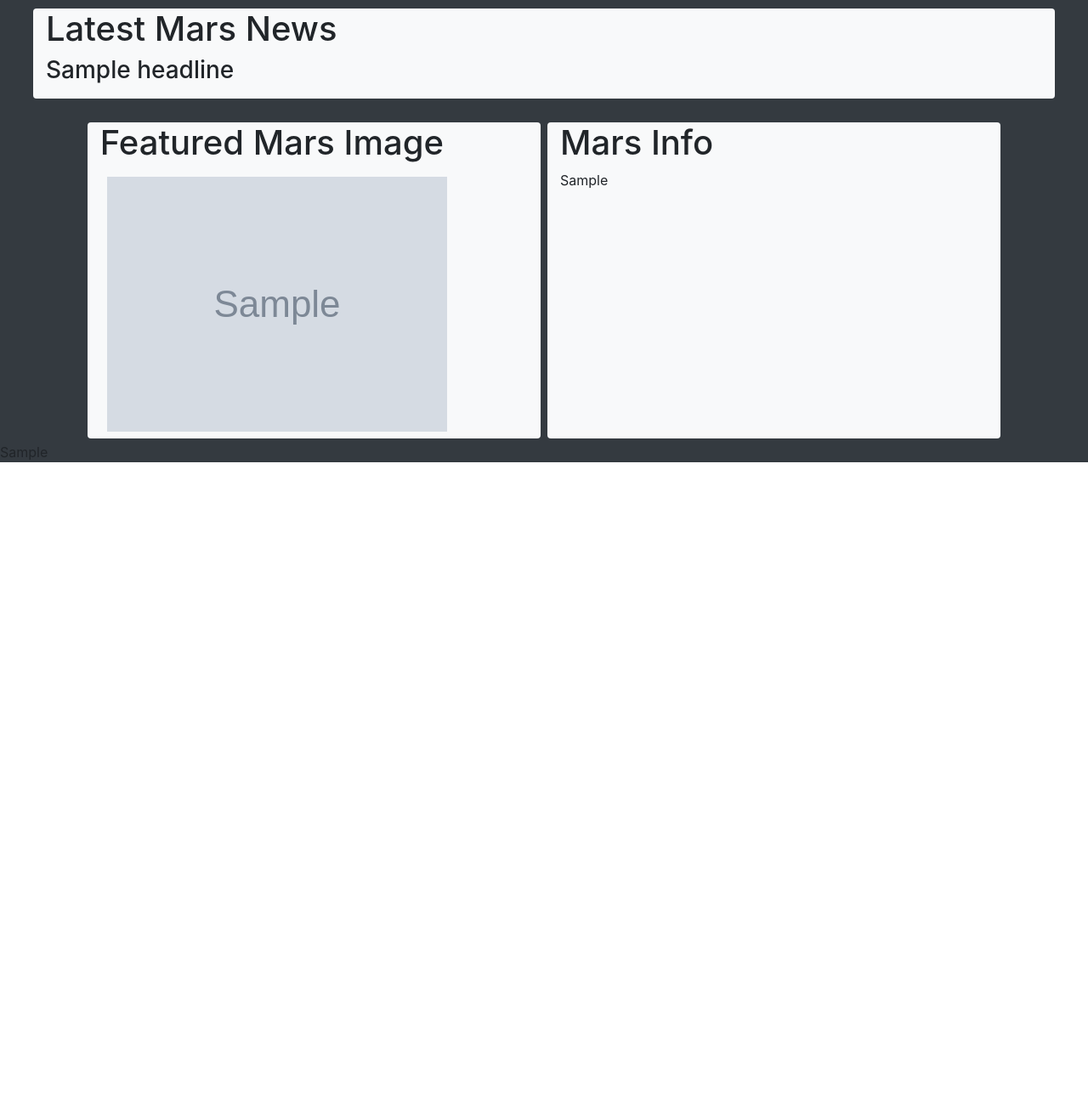
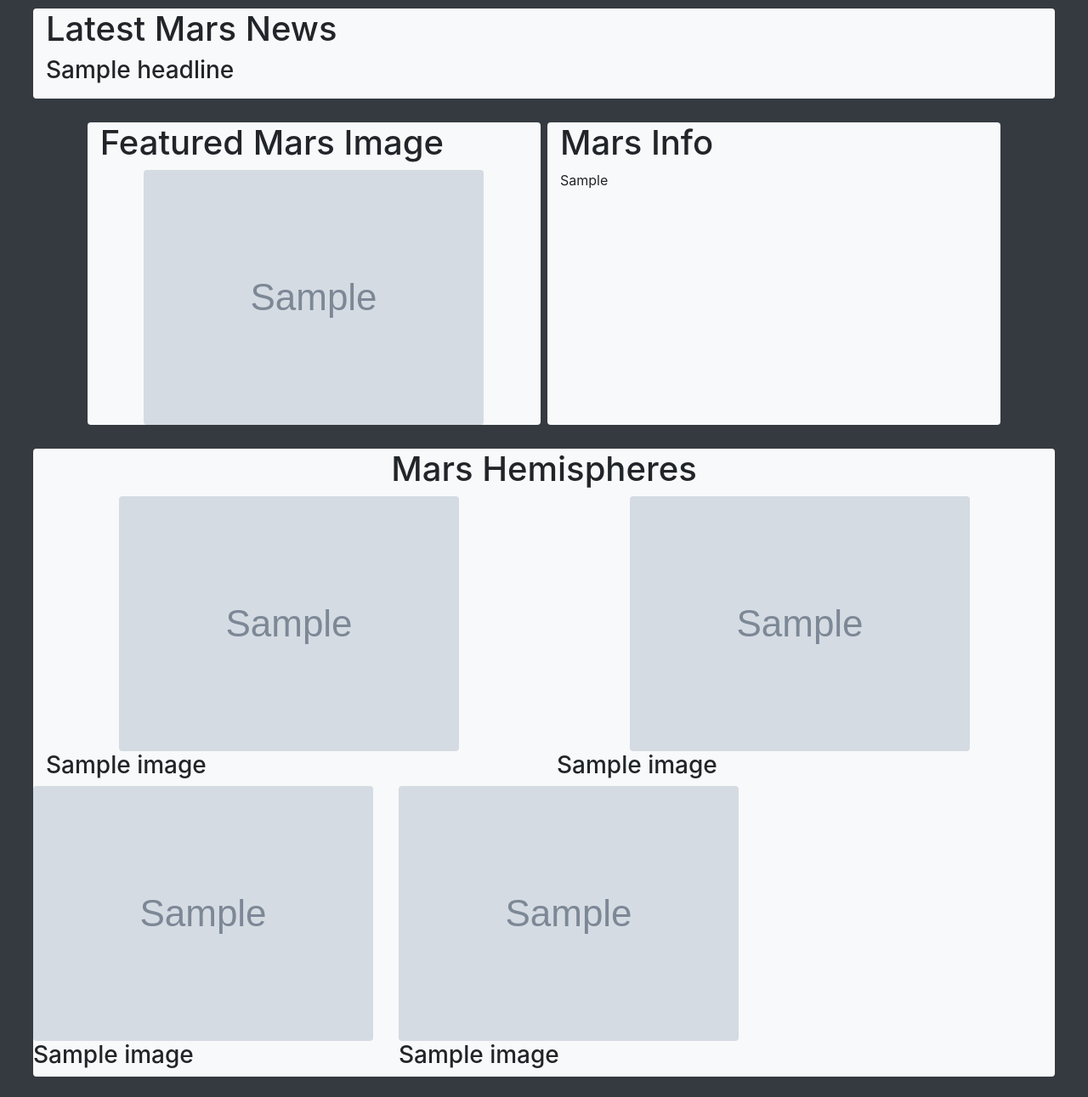
Before and after one commit to gfstuhr/web-scraping-challenge, a Flask app: page / in a window 1280 px wide. Shown: the part 270-1561 px from the top of the page at 85% size. Before the commit the page ends 814 px from the top, so only its background shows below. Run offline with Flask 2, Linux system fonts and the light colour scheme; grey boxes marked "Sample" are stand-in pictures; a database or web service that is not in the repository returns one stand-in record (values such as "Sample title"); some libraries are stand-ins or nearby versions.

Commit message:
complete

```diff
--- a/templates/index.html
+++ b/templates/index.html
@@ -28,7 +28,7 @@
         <div class="row justify-content-center">
             <div class="col-lg-5 bg-light rounded m-1">
                 <h1>Featured Mars Image</h1>
-                <img class="img-fluid m-2" src="{{mars_info.featured_image}}" alt="Failed to load image">
+                <img class="img-fluid rounded mx-auto d-block" src={{mars_info.featured_image}} alt="Failed to load image">
             </div>
             <div class="col-lg-5 bg-light rounded m-1">
                 <h1>Mars Info</h1>
@@ -36,7 +36,31 @@
             </div>
         </div>
     </div>
+    <div class="container-fluid" >
+        <div class="row justify-content-center m-4">
+            <div class="col-lg-12 bg-light rounded">
+                <h1 class="text-center">Mars Hemispheres</h1>
+                    <div class="row">
+                        <div class="col-md-6">
+                            <img class="img-fluid rounded mx-auto d-block" src={{mars_info.images[0].link}} alt="Failed to load image">
+                            <h3>{{mars_info.images[0].title}}</h3>
+                        </div>
+                        <div class="col-md-6">
+                            <img class="img-fluid rounded mx-auto d-block" src={{mars_info.images[1].link}} alt="Failed to load image">
+                            <h3>{{mars_info.images[1].title}}</h3>
+                        </div>
+                    <div class="row">
+                        <div class="col-md-6">
+                            <img class="img-fluid rounded mx-auto d-block" src={{mars_info.images[2].link}} alt="Failed to load image">
+                            <h3>{{mars_info.images[2].title}}</h3>
+                        </div>
+                        <div class="col-md-6">
+                            <img class="img-fluid rounded mx-auto d-block" src={{mars_info.images[3].link}} alt="Failed to load image">
+                            <h3>{{mars_info.images[3].title}}</h3>
+                        </div>
+                    </div>
+            </div>
+        </div>
+    </div>
 </html>
-    <!-- <img src={{mars_info.images[0].link}}> -->
 </body>
-{{mars_info}}
```
